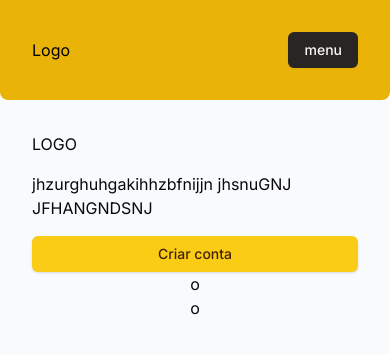
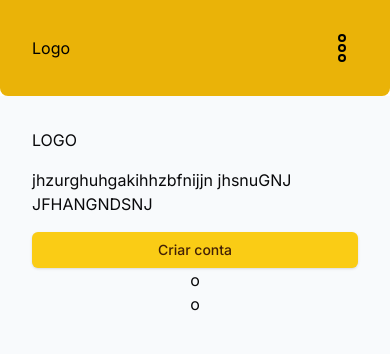
Before and after one commit to JCDEV227/ticket, a Next.js app: page / in a window 390 px wide. Shown: the top 354 px of the page. Built offline with nearby package versions, Linux system fonts and the light colour scheme.

Commit message:
fiashid heade

```diff
--- a/package.json
+++ b/package.json
@@ -9,12 +9,14 @@
     "lint": "next lint"
   },
   "dependencies": {
+    "@phosphor-icons/react": "^2.1.7",
     "@radix-ui/react-dropdown-menu": "^2.1.1",
     "@radix-ui/react-icons": "^1.3.0",
     "@radix-ui/react-menubar": "^1.1.1",
     "@radix-ui/react-slot": "^1.1.0",
     "class-variance-authority": "^0.7.0",
     "clsx": "^2.1.1",
+    "lucide-react": "^0.400.0",
     "next": "14.2.4",
     "react": "^18",
     "react-dom": "^18",
--- a/src/components/menuHome/page.tsx
+++ b/src/components/menuHome/page.tsx
@@ -10,6 +10,8 @@ import {
   DropdownMenuSeparator,
   DropdownMenuTrigger,
 } from "@/components/ui/dropdown-menu"
+import { DotsThreeOutlineVertical } from "@phosphor-icons/react"
+
 
 export function MenuHome() {
   const [position, setPosition] = React.useState<string>("bottom")
@@ -17,9 +19,9 @@ export function MenuHome() {
   return (
     <DropdownMenu>
       <DropdownMenuTrigger asChild>
-        <Button variant="secondary" className="flex justify-center items-center lg:hidden">
-            menu
-        </Button>
+        <div variant="secondary" className="flex justify-center items-center lg:hidden">
+          <DotsThreeOutlineVertical size={32} />
+        </div>
       </DropdownMenuTrigger>
       <DropdownMenuContent className="w-56 border-transparent">
         <DropdownMenuLabel>Menu</DropdownMenuLabel>
--- a/src/components/menuHomeLine/page.tsx
+++ b/src/components/menuHomeLine/page.tsx
@@ -4,8 +4,6 @@ import {
     BreadcrumbItem,
     BreadcrumbLink,
     BreadcrumbList,
-    BreadcrumbPage,
-    BreadcrumbSeparator,
   } from "@/components/ui/breadcrumb"
   import { Button } from "@/components/ui/button"
 
@@ -16,14 +14,12 @@ export function MenuHomeLine() {
                 <BreadcrumbItem>
                 <BreadcrumbLink href="/">Home</BreadcrumbLink>
                 </BreadcrumbItem>
-                <BreadcrumbSeparator />
                 <BreadcrumbItem>
                 <BreadcrumbLink href="/components">Components</BreadcrumbLink>
                 </BreadcrumbItem>
                 <BreadcrumbItem>
                 <BreadcrumbLink href="/components">Entrar</BreadcrumbLink>
                 </BreadcrumbItem>
-                <BreadcrumbSeparator />
                 <BreadcrumbItem className="flex justify-between items-center">
                     <Button variant="secondary">Criar conta</Button>
                 </BreadcrumbItem>
```
Also changed, not shown: 2 other files (tests, documents, lock files or other folders).
